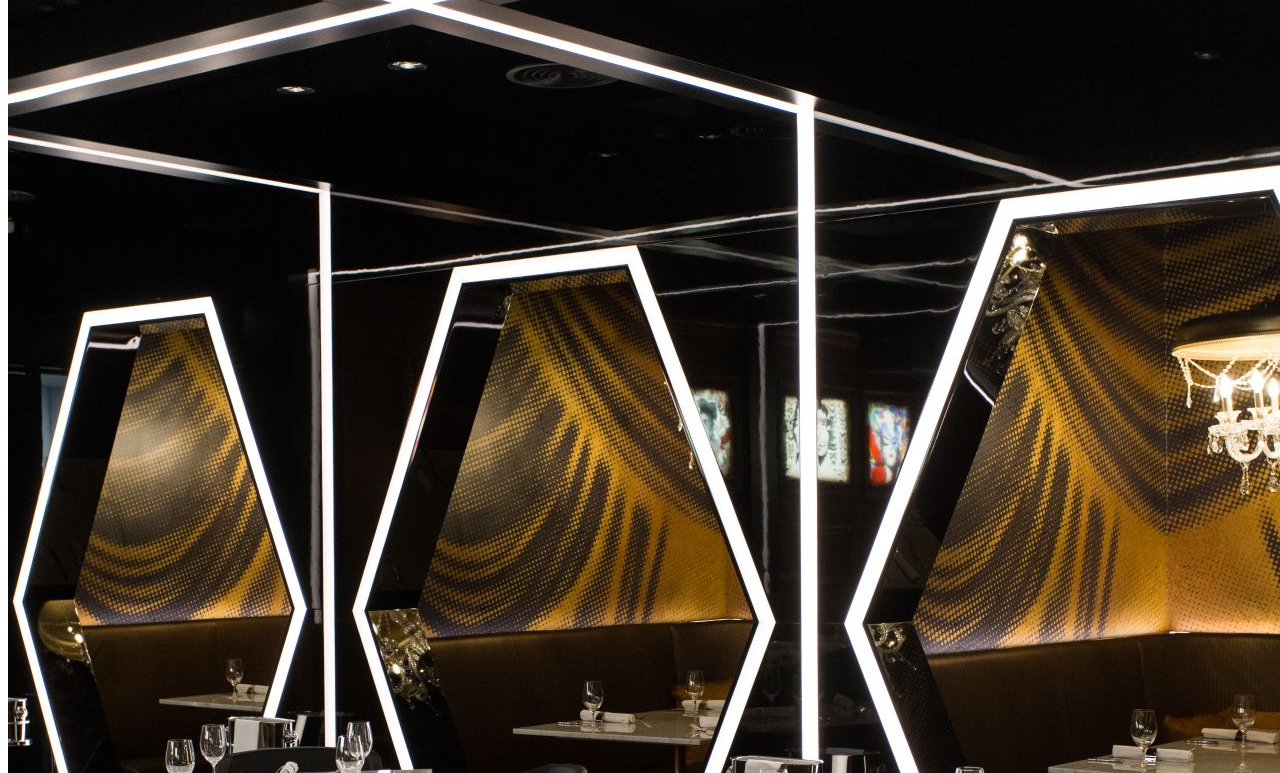
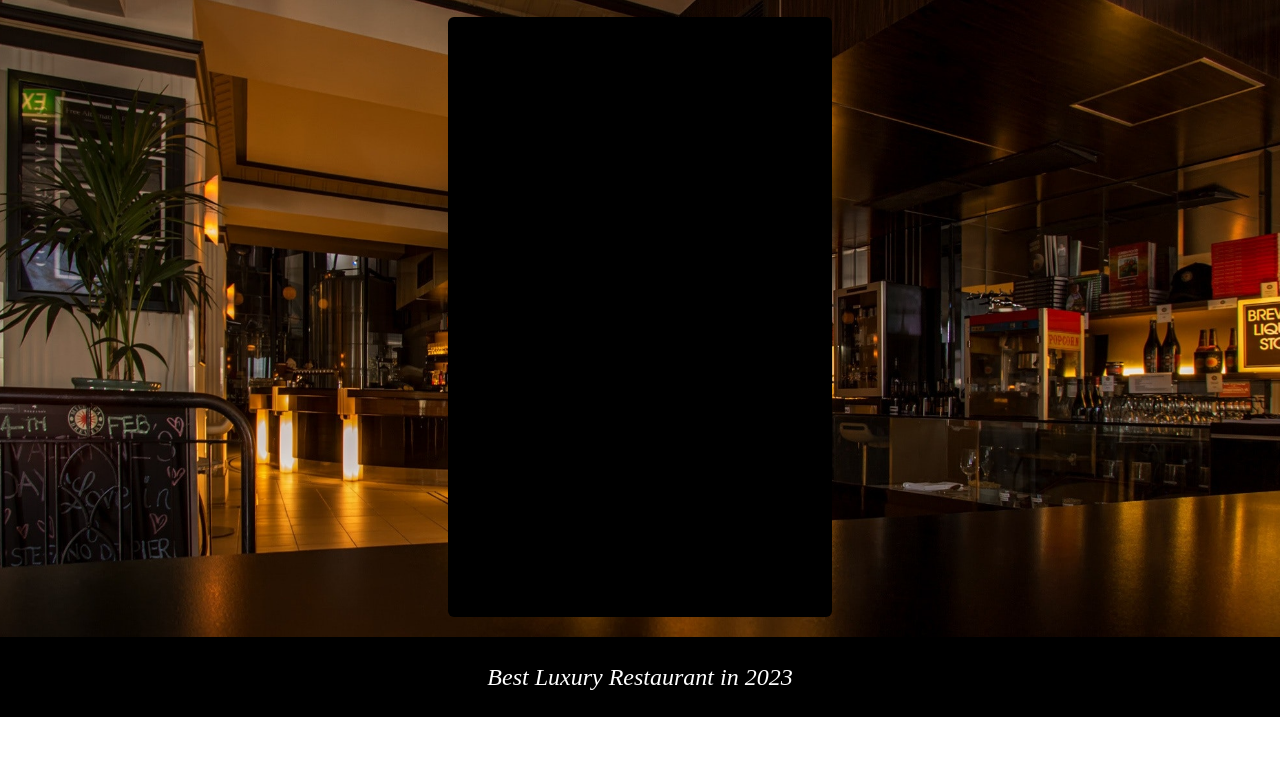
Before and after one commit to francomendezok/restaurant-menu, a website built with webpack: page dist/index.html in a window 1280 px wide. Shown: the part 83-856 px from the top of the page. After the commit the page ends 800 px from the top, so only its background shows below. Built offline with nearby package versions, Linux system fonts and the light colour scheme.

Commit message:
Basic Layout

```diff
--- a/package.json
+++ b/package.json
@@ -2,13 +2,15 @@
   "name": "restaurant-menu",
   "version": "1.0.0",
   "description": "A Restaurant Menu",
+  "main": "index.js",
   "private": true,
   "scripts": {
     "test": "echo \"Error: no test specified\" && exit 1",
-    "build": "webpack"
+    "build": "webpack",
+    "watch": "webpack --progress --watch"
   },
   "keywords": [],
-  "author": "",
+  "author": "Franco Mendez",
   "license": "ISC",
   "devDependencies": {
     "css-loader": "^6.8.1",
--- a/src/index.js
+++ b/src/index.js
@@ -1,13 +1 @@
-import './style.css';
-import Icon from './huge.jpg';
-
-
- // Add the image to our existing div.
- const content = document.getElementById("content")
- const myIcon = new Image();
- myIcon.src = Icon;
-
- document.body.appendChild(content);
- content.appendChild(myIcon)
-
-console.log("Hello Guys!");
+import printScreen from './website.js'
--- /dev/null
+++ b/src/meyerReset.css
@@ -0,0 +1,48 @@
+/* http://meyerweb.com/eric/tools/css/reset/
+   v2.0 | 20110126
+   License: none (public domain)
+*/
+
+html, body, div, span, applet, object, iframe,
+h1, h2, h3, h4, h5, h6, p, blockquote, pre,
+a, abbr, acronym, address, big, cite, code,
+del, dfn, em, img, ins, kbd, q, s, samp,
+small, strike, strong, sub, sup, tt, var,
+b, u, i, center,
+dl, dt, dd, ol, ul, li,
+fieldset, form, label, legend,
+table, caption, tbody, tfoot, thead, tr, th, td,
+article, aside, canvas, details, embed,
+figure, figcaption, footer, header, hgroup,
+menu, nav, output, ruby, section, summary,
+time, mark, audio, video {
+	margin: 0;
+	padding: 0;
+	border: 0;
+	font-size: 100%;
+	font: inherit;
+	vertical-align: baseline;
+}
+/* HTML5 display-role reset for older browsers */
+article, aside, details, figcaption, figure,
+footer, header, hgroup, menu, nav, section {
+	display: block;
+}
+body {
+	line-height: 1;
+}
+ol, ul {
+	list-style: none;
+}
+blockquote, q {
+	quotes: none;
+}
+blockquote:before, blockquote:after,
+q:before, q:after {
+	content: '';
+	content: none;
+}
+table {
+	border-collapse: collapse;
+	border-spacing: 0;
+}
--- a/src/style.css
+++ /dev/null
@@ -1,8 +0,0 @@
-.bgcBody {
-    color: red;
-}
-
-#content {
-    width: 100px;
-    height: 100px;
-}
--- /dev/null
+++ b/src/website.js
@@ -0,0 +1,74 @@
+// First Load of the Page //
+import '../dist/style.css';
+import Background from '../dist/Images/huge.jpg';
+import Diamante from '../dist/Images/diamante.png';
+
+function createHeader () {
+    const header = document.createElement('header');
+    const h1 = document.createElement('h1');
+
+    h1.innerHTML = "Oblivion Restaurant";
+    h1.classList.add('h1');
+    header.classList.add('header');
+    setContainer().appendChild(header);
+    header.appendChild(h1);
+    header.appendChild(createNav());
+    return header;
+}
+
+function createNav () {
+    const arr = ['Home','Menu','Contact'];
+    const nav = document.createElement('nav');
+    for (let i = 0; i < 3; i++) {
+        const btn = document.createElement('button');
+        btn.classList.add('button');
+        btn.innerHTML = arr[i];
+        nav.appendChild(btn);
+    }
+    nav.classList.add('nav');
+    return nav;
+}
+
+function createMain () {
+    const main = document.createElement('main');
+    const diamond = document.createElement('div');
+    diamond.classList.add('diamond');
+    main.appendChild(diamond)
+    main.classList.add('main');
+    setContainer().appendChild(main);
+    return main;
+}
+
+function createFooter () {
+    const footer = document.createElement('footer');
+    const h3 = document.createElement('h3');
+
+    h3.innerHTML = "Best Luxury Restaurant in 2023";
+    h3.classList.add('h3');
+    footer.classList.add('footer');
+    footer.appendChild(h3);
+    setContainer().appendChild(footer);
+    return footer;
+}
+
+function setContainer () {
+    const content = document.getElementById("content")
+    content.classList.add("container");
+    document.body.appendChild(content);
+    return content;
+ }
+
+
+ function printScreen () {
+    const container = setContainer();
+    container.appendChild(createHeader());
+    container.appendChild(createMain());
+    container.appendChild(createFooter());
+    return container;
+ }
+
+ printScreen();
+
+ export {printScreen}
+// Export Header, Main and Footer //
+// Export function that load page //
--- a/webpack.config.js
+++ b/webpack.config.js
@@ -1,6 +1,7 @@
 const path = require('path');
 
 module.exports = {
+  mode: "production",
   entry: './src/index.js',
   output: {
     filename: 'main.js',
```
Also changed, not shown: dist/42a37dd3b76b291d5e06.png (added), dist/Images/Picture111-1024x682.jpg (renamed from src/Picture111-1024x682.jpg), dist/Images/diamante.png (added), dist/Images/huge.jpg (renamed from src/huge.jpg), dist/Images/pexels-pixabay-260922.jpg (added), dist/ae2d3cab2227c903f22c.jpg (renamed from src/pexels-pixabay-260922.jpg), dist/index.html, dist/main.js, dist/style.css (added), src/contact.js (added), src/home.js (added), src/menu.js (added).
